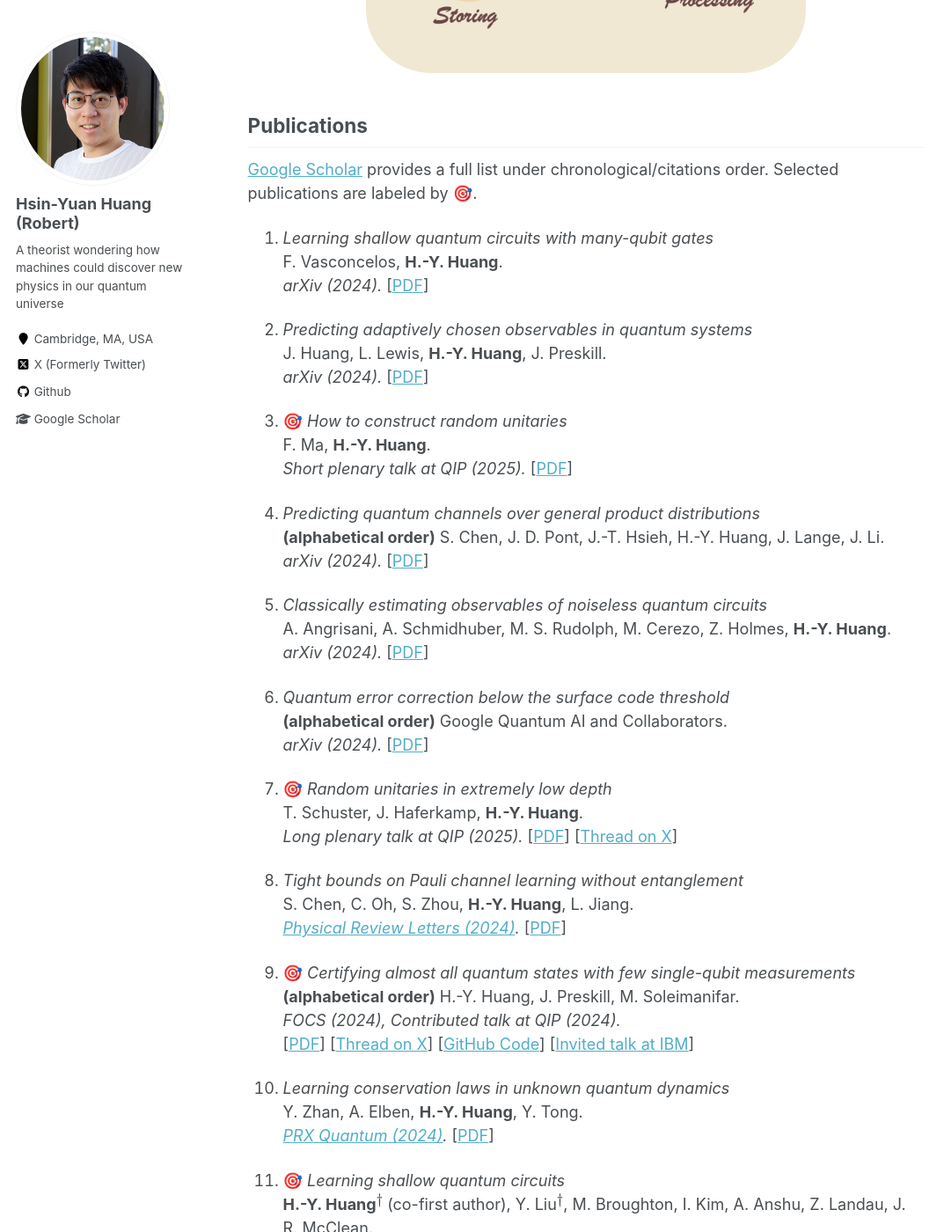
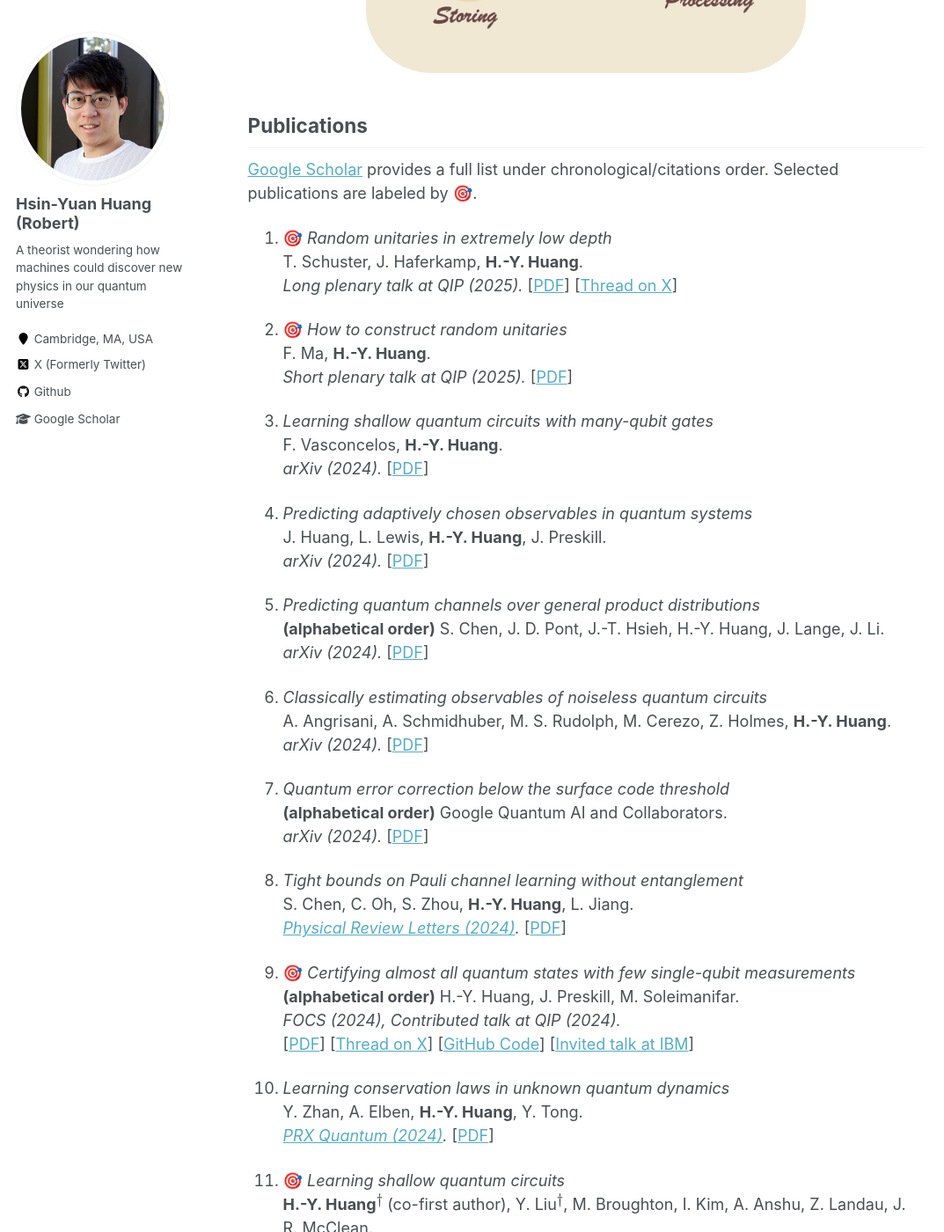
Before and after one commit to hsinyuan-huang/hsinyuan-huang.github.io, a Jekyll site: the page built from _pages/about.md, in a window 1280 px wide and 1400 px high, scrolled down 1324 px. Shown: the whole window at 88% size, without its empty margins (0-1073 px from the left). Built offline with Jekyll 4.4.1, drawn with Linux system fonts in a browser that asks for light colours; emoji names are drawn with the system emoji font; formulas are drawn with MathJax 3; some of the changed lines change nothing that is shown.

Commit message:
Move around

```diff
--- a/_pages/about.md
+++ b/_pages/about.md
@@ -33,6 +33,14 @@ My ultimate goal is to build quantum machines capable of discovering new facets
 
 <a href="https://scholar.google.com/citations?user=2y5YF-gAAAAJ" target="_blank">Google Scholar</a> provides a full list under chronological/citations order. Selected publications are labeled by :dart:.
 
+1. :dart: *Random unitaries in extremely low depth* <br>
+T. Schuster, J. Haferkamp, **H.-Y. Huang**.<br>
+*Long plenary talk at QIP (2025).*  [<a href="https://arxiv.org/abs/2407.07754" target="_blank">PDF</a>] [<a href="https://x.com/RobertHuangHY/status/1811282817743208706" target="_blank">Thread on X</a>]
+
+1. :dart: *How to construct random unitaries* <br>
+F. Ma, **H.-Y. Huang**.<br>
+*Short plenary talk at QIP (2025).* [<a href="https://arxiv.org/abs/2410.10116" target="_blank">PDF</a>]
+
 1. *Learning shallow quantum circuits with many-qubit gates* <br>
 F. Vasconcelos, **H.-Y. Huang**. <br>
 *arXiv (2024).* [<a href="https://arxiv.org/abs/2410.16693" target="_blank">PDF</a>]
@@ -40,10 +48,6 @@ F. Vasconcelos, **H.-Y. Huang**. <br>
 1. *Predicting adaptively chosen observables in quantum systems* <br>
 J. Huang, L. Lewis, **H.-Y. Huang**, J. Preskill. <br>
 *arXiv (2024).* [<a href="https://arxiv.org/abs/2410.15501" target="_blank">PDF</a>]
-
-1. :dart: *How to construct random unitaries* <br>
-F. Ma, **H.-Y. Huang**.<br>
-*Short plenary talk at QIP (2025).* [<a href="https://arxiv.org/abs/2410.10116" target="_blank">PDF</a>]
 
 1. *Predicting quantum channels over general product distributions* <br>
 **(alphabetical order)** S. Chen, J. D. Pont, J.-T. Hsieh, H.-Y. Huang, J. Lange, J. Li. <br>
@@ -56,11 +60,6 @@ A. Angrisani, A. Schmidhuber, M. S. Rudolph, M. Cerezo, Z. Holmes, **H.-Y. Huang
 1. *Quantum error correction below the surface code threshold* <br>
 **(alphabetical order)** Google Quantum AI and Collaborators.<br>
 *arXiv (2024).* [<a href="https://arxiv.org/abs/2408.13687" target="_blank">PDF</a>]
-
-1. :dart: *Random unitaries in extremely low depth* <br>
-T. Schuster, J. Haferkamp, **H.-Y. Huang**.<br>
-*Long plenary talk at QIP (2025).*  [<a href="https://arxiv.org/abs/2407.07754" target="_blank">PDF</a>] [<a href="https://x.com/RobertHuangHY/status/1811282817743208706" target="_blank">Thread on X</a>]
-
 
 1. *Tight bounds on Pauli channel learning without entanglement* <br>
 S. Chen, C. Oh, S. Zhou, **H.-Y. Huang**, L. Jiang. <br>
```
